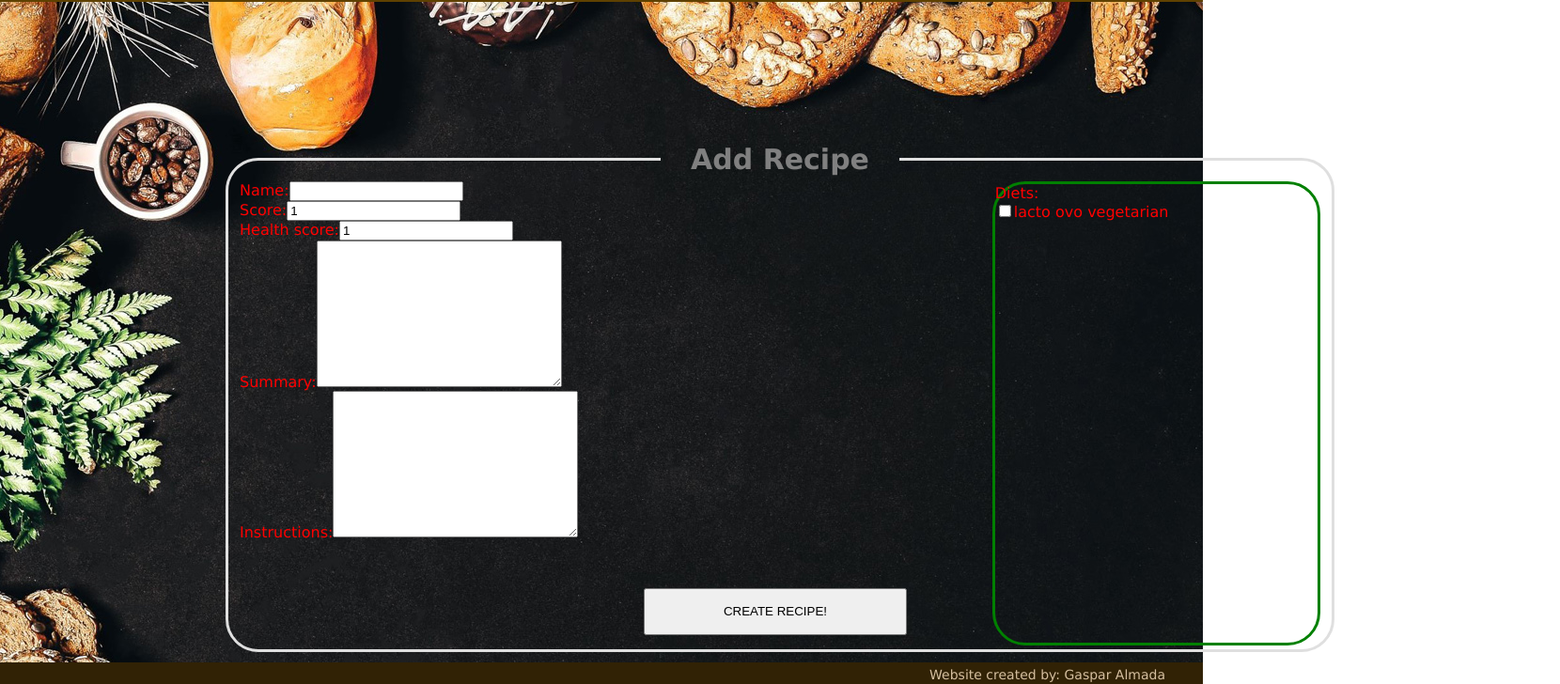
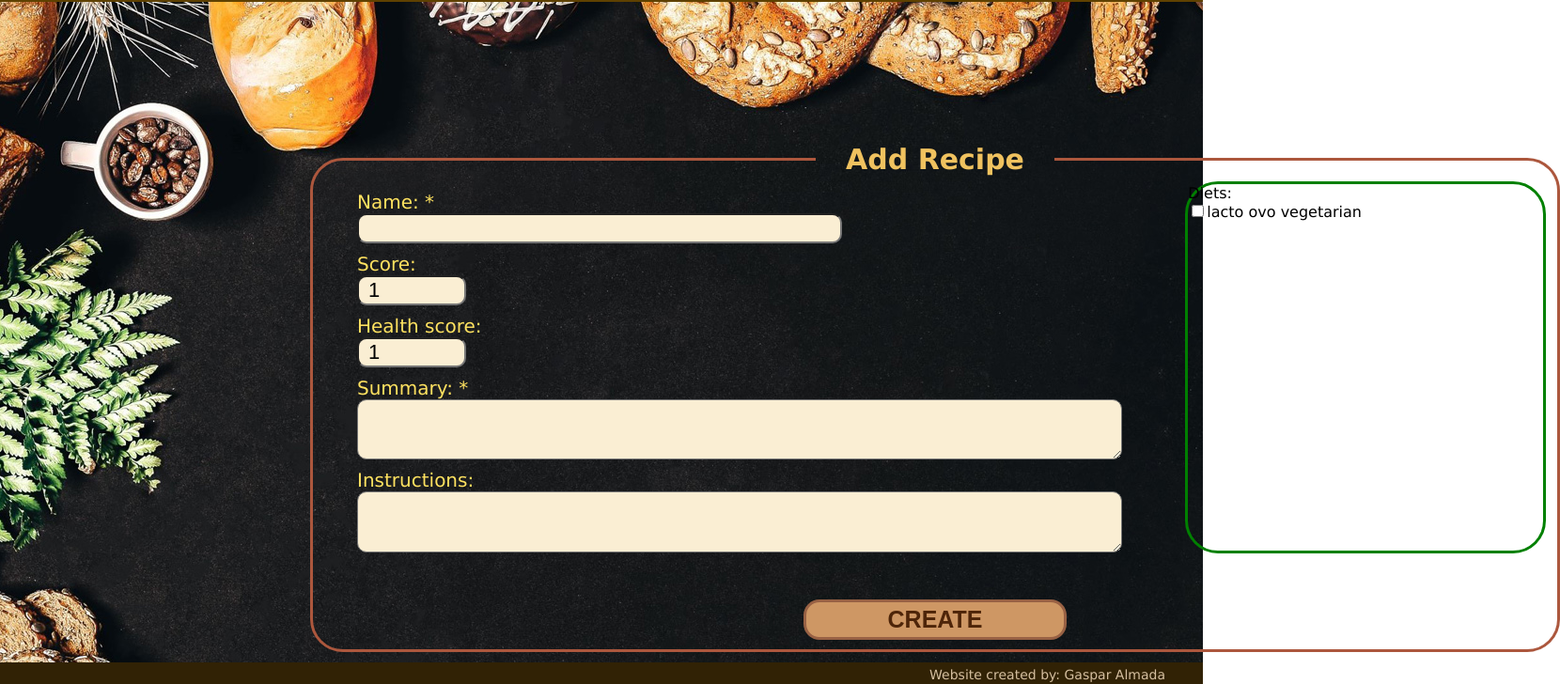
Before and after one commit to almadagaspar/PI-Food-FT15a, a React (Create React App) app in the folder client/: page /addrecipe in a window 1280 px wide. Shown: the part 70-798 px from the top of the page at 94% size, 1660 px wide, since content can reach past the window. Built offline with nearby package versions, Linux system fonts and the light colour scheme.

Commit message:
Realizando Proyecto Individual

```diff
--- a/client/src/components/AddRecipe.js
+++ b/client/src/components/AddRecipe.js
@@ -91,27 +91,21 @@ export default function AddRecipe() {
                 <legend>Add Recipe</legend>
                 <form onSubmit={e => handleSubmit(e)} className={s.form}>
                     <div className={s.info}>
-                        <div>
-                            <label>Name:</label>
+                        <label>Name: *</label>
                         <input type='text' value={input.name} name='name' autoComplete="off" onChange={e => handleChange(e)} /* required */ />
-                        </div>
-                        <div>
+
                         <label>Score:</label>
                         <input type='number' value={input.score} name='score' onChange={e => handleChange(e)} />
-                        </div>
-                        <div>
+
                         <label>Health score:</label>
                         <input type='number' value={input.healthScore} name='healthScore' onChange={e => handleChange(e)} />
-                        </div>
-                        <div>
-                            <label>Summary:</label>
-                            <textarea rows="10" cols="30" value={input.summary} name="summary" onChange={e => handleChange(e)} /* required */ />
-                        </div>
-                        <div>
+
+                        <label>Summary: *</label>
+                        <textarea /* rows="5" cols="1" */ value={input.summary} name="summary" onChange={e => handleChange(e)} />
+
                         <label>Instructions:</label>
-                            <textarea rows="10" cols="30" value={input.instructions} name="instructions" onChange={e => handleChange(e)} />
-                        </div>
-                    <button type="submit">CREATE RECIPE!</button>
+                        <textarea /* rows="5" cols="1" */ value={input.instructions} name="instructions" onChange={e => handleChange(e)} />
+                        <button type="submit">CREATE</button>
 
                     </div>
                     <div className={s.diets}>
@@ -131,6 +125,7 @@ export default function AddRecipe() {
 
                 </form>
             </fieldset>
+            <span className={s.message}>(*) These fields are required.</span>
             <Footer />
         </div>
     );
--- a/client/src/components/AddRecipe.module.css
+++ b/client/src/components/AddRecipe.module.css
@@ -6,51 +6,115 @@
 }
 
 
-fieldset {
+.add_recipe fieldset {
     border-radius: 35px;
-    border: 3px rgb(223, 223, 223) solid;
-    margin:  150px 0px 0px 240px;
+    border: 3px rgb(172, 87, 61) solid;
+    margin:  150px 0px 0px 330px;
     height: 520px;
-    width: 1150px;
+    width: 1300px;
+    margin-bottom: 12px;
     /* background-color: rgba(172, 118, 58, 0.418); */
 }
 
-legend {
+.add_recipe legend {
     width: 250px;
     font-size: 30px;
     font-weight: bold;
     text-align: center;
-    color: grey;
+    color: rgb(240, 194, 95);
 }
 
 
-.form {
+.add_recipe .form {
     display: flex;
     flex-direction: row;
     height: 100%;
     width: 100%;
-    color: red
+
     /* border: 3px red solid; */
+
 }
 
 
-.info {
+.add_recipe .info {
+    display: flex;
+    flex-direction: column;
     width: 70%;
+    padding-left: 35px;
     /* border: 3px blue solid; */
 }
 
-.diets {
+
+.add_recipe .info label{
+    color:  rgb(255, 226, 96);
+
+    margin-top: 10px ;
+    font-size: 20px;
+}
+
+
+.add_recipe .info input {
+  width: 500px;
+  height: 30px;
+  font-size: 22px;
+  border-radius: 10px;
+  padding-left: 10px;
+  background-color: rgb(250, 238, 211);
+}
+
+.add_recipe .info input[type=number]  {
+    width: 100px;
+}
+
+
+.add_recipe .info textarea {
+    width: 800px;
+    height: 70px;
+
+    font-size: 22px;
+    border-radius: 10px;
+    padding-left: 10px;
+    background-color: rgb(250, 238, 211);
+
+}
+
+
+.add_recipe .diets {
     position: relative;
     border-radius: 35px;
     border: 3px green solid;
     margin:  0px 0px 0px 0px;
-    height: 100%;
+    height: 80%;
     width: 30%;
 }
 
-button {
+
+
+
+.add_recipe button {
     margin-top: 50px;
-    margin-left: 430px;
+    margin-left: 475px;
     width: 280px;
     height: 50px;
+    border-radius: 17px;
+    font-size: 25px;
+    font-weight: bold;
+    color: rgb(78, 37, 9);
+    border: 3px rgba(141, 86, 61, 0.822) solid;
+    background-color: rgb(206, 151, 100);
 }
+
+
+
+.add_recipe button:hover {
+    font-size: 29px;
+    background-color: rgb(243, 201, 162);
+}
+
+
+
+.add_recipe .message {
+    margin-left: 400px;
+    color: rgb(224, 224, 224);
+    font-size: 18px;
+}
--- a/client/src/components/Details.module.css
+++ b/client/src/components/Details.module.css
@@ -125,9 +125,9 @@
 }
 
 .info {
-    font-size: 20px;
+    font-size: 19px;
     font-weight: bold;
-    color: rgb(255, 250, 220);
+    color: rgb(255, 253, 239);
 
 }
 
--- a/client/src/components/Home.module.css
+++ b/client/src/components/Home.module.css
@@ -1,7 +1,6 @@
 .home {
     background-image: url("../imgs/home_background.jpg");
     background-size:auto;
-    /* background-size:cover; */
     height: 945px;
 }
 
@@ -49,7 +48,6 @@
 
 
 
-
 /* ORDER */
 .order select{
     background-color: rgb(241, 230, 210);
@@ -66,8 +64,6 @@
     height: 30px;
     font-size: 20px;
 }
-
-
 
 
 
```
Lines whose indentation alone changed are shown as unchanged.
